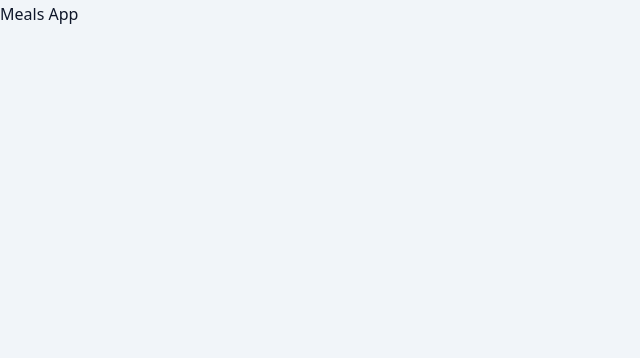
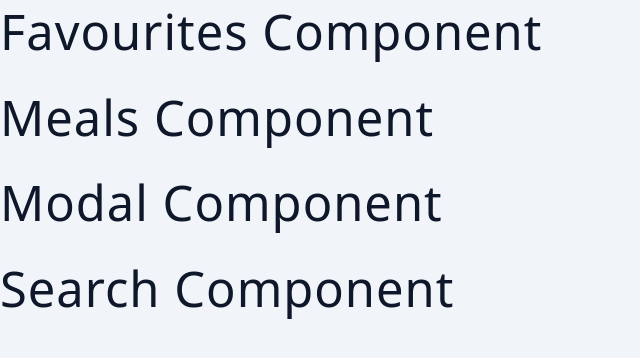
Before and after one commit to r-s-coding/Meals-Application, a React (Vite) app: page / in a window 1280 px wide. Shown: the top 358 px of the page, without its empty margins (0-640 px from the left). Built offline with nearby package versions, Linux system fonts and the light colour scheme.

Commit message:
Added Component Files

```diff
--- a/src/App.jsx
+++ b/src/App.jsx
@@ -1,9 +1,16 @@
 import './App.css'
+import Favourites from './components/Favourites';
+import Meals from './components/Meals';
+import Modal from './components/Modal';
+import Search from './components/Search';
 
 export default function App() {
   return (
     <main>
-      Meals App
+      <Favourites />
+      <Meals />
+      <Modal />
+      <Search />
     </main>
   )
 }
--- /dev/null
+++ b/src/components/Favourites.jsx
@@ -0,0 +1,7 @@
+const Favourites = () => {
+  return (
+    <h1>Favourites Component</h1>
+  )
+}
+
+export default Favourites
--- /dev/null
+++ b/src/components/Meals.jsx
@@ -0,0 +1,7 @@
+const Meals = () => {
+  return (
+    <h1>Meals Component</h1>
+  )
+}
+
+export default Meals
--- /dev/null
+++ b/src/components/Modal.jsx
@@ -0,0 +1,7 @@
+const Modal = () => {
+  return (
+    <h1>Modal Component</h1>
+  )
+}
+
+export default Modal
--- /dev/null
+++ b/src/components/Search.jsx
@@ -0,0 +1,7 @@
+const Search = () => {
+  return (
+    <h1>Search Component</h1>
+  )
+}
+
+export default Search
```
